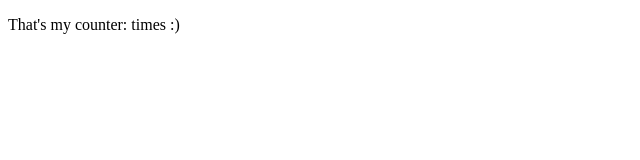
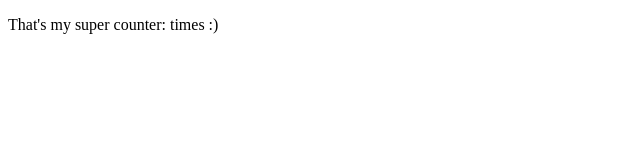
Before and after one commit to andreyBalabukha/azure-counter, a plain HTML site: page frontend/index.html in a window 1280 px wide. Shown: the full height of the page, 0-640 px from the left. Drawn offline with Linux system fonts and the light colour scheme; no server answers.

Commit message:
add FE changes

```diff
--- a/frontend/index.html
+++ b/frontend/index.html
@@ -33,7 +33,7 @@
 
 </head>
 <body>
-   <p>That's my counter: <span id="counter"></span> times :) </p>
+   <p>That's my super counter: <span id="counter"></span> times :) </p>
 
 </body>
 
```
